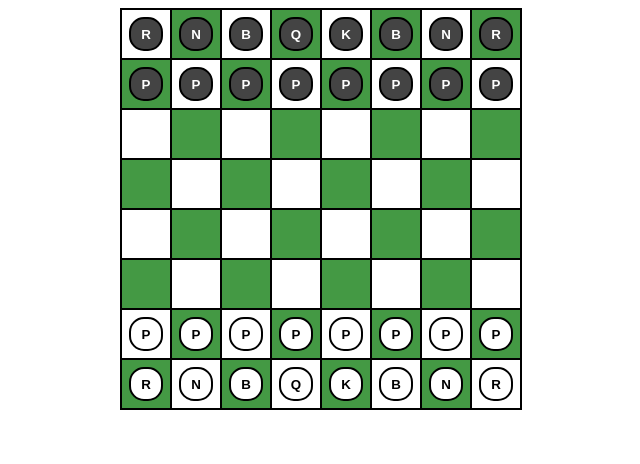
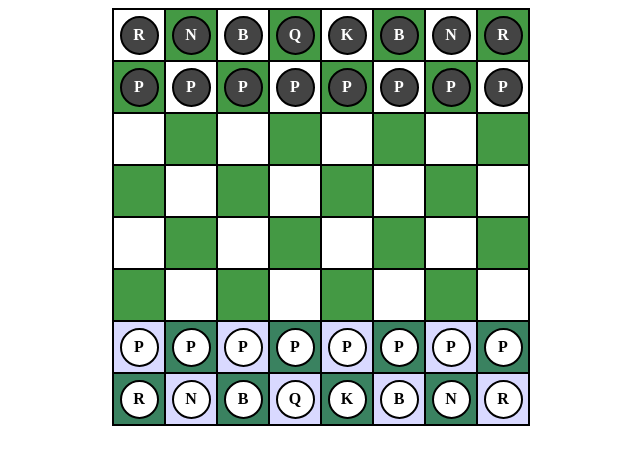
Before and after one commit to NeilLXia/chess-game, a React app: page / in a window 1280 px wide. Shown: the top 464 px of the page, without its empty margins (319-959 px from the left). Built offline with nearby package versions, Linux system fonts and the light colour scheme.

Commit message:
pieces move and attack

```diff
--- a/client/src/components/chessboard.tsx
+++ b/client/src/components/chessboard.tsx
@@ -1,19 +1,19 @@
 import * as React from "react";
+import { useContext } from "react";
 
-import ChessPiece from "./chesspiece";
+import { UserContext, BoardContext } from "../contexts/userContext";
+import ChessPiece from "./chesstile";
+import determineSquareState from "../lib/determineSquareState";
 
-interface ChessboardProps {
-  boardState: Array<{ color: string; type: string }>;
-  setBoardState: Function;
-}
+const Chessboard = () => {
+  const [boardState, setBoardState] = useContext(BoardContext);
 
-const Chessboard = ({ boardState, setBoardState }: ChessboardProps) => {
   const squareLocations = Array.from(Array(64).keys()).map((index) => {
     const x = index % 8;
     const y = Math.floor(index / 8);
     const color = (x + y) % 2 ? "black" : "white";
-    const piece = boardState[index];
-    return { color, x, y, piece };
+    const state = determineSquareState({ boardState, color, x, y });
+    return { color, x, y, state };
   });
 
   return (
--- a/client/src/components/chesspiece.tsx
+++ /dev/null
@@ -1,35 +0,0 @@
-import * as React from "react";
-
-interface ChessPieceProps {
-  square: {
-    color: string;
-    x: number;
-    y: number;
-    piece: { color: string; type: string };
-  };
-}
-
-const ChessPiece = ({ square }: ChessPieceProps) => {
-  const pieceStyles = `board-piece ${
-    square.piece.color === "white"
-      ? "white-piece"
-      : square.piece.color === "black"
-      ? "black-piece"
-      : ""
-  }`;
-
-  const selectPiece = () => {};
-
-  return (
-    <button
-      className={`board-square ${square.color}-square`}
-      onClick={selectPiece}
-    >
-      <div className={pieceStyles}>
-        <div className="piece-icon">{square.piece.type}</div>
-      </div>
-    </button>
-  );
-};
-
-export default ChessPiece;
--- /dev/null
+++ b/client/src/components/chesstile.tsx
@@ -0,0 +1,83 @@
+import * as React from "react";
+import { useContext } from "react";
+
+import { UserContext, BoardContext } from "../contexts/userContext";
+import overlayColors from "../lib/overlayColors";
+
+interface ChessTileProps {
+  square: {
+    color: string;
+    x: number;
+    y: number;
+    state: string;
+  };
+}
+
+interface userStateProps {
+  turn: string;
+  selected: number;
+  state: string;
+}
+
+const ChessTile = ({ square }: ChessTileProps) => {
+  const [boardState, setBoardState] = useContext(BoardContext);
+  const [userState, setUserState] = useContext(UserContext);
+
+  const { color, x, y, state } = square;
+  const piece = boardState[x + 8 * y];
+
+  const pieceStyles = `board-piece ${
+    piece.color === "white"
+      ? "white-piece"
+      : piece.color === "black"
+      ? "black-piece"
+      : ""
+  }`;
+
+  const overlayStyle = overlayColors(state);
+
+  const selectSquare = () => {
+    if (userState.state === "none" && state === "selectPiece") {
+      setUserState((prevState: userStateProps) => ({
+        turn: prevState.turn,
+        selected: x + 8 * y,
+        state: "move",
+      }));
+    }
+    if (userState.state === "move" && state === "unselect") {
+      setUserState((prevState: userStateProps) => ({
+        turn: prevState.turn,
+        selected: -1,
+        state: "none",
+      }));
+    }
+    if (
+      userState.state === "move" &&
+      (state === "movePiece" || state === "takePiece")
+    ) {
+      setBoardState((prevState: Array<{ color: string; type: string }>) => {
+        prevState[x + 8 * y] = prevState[userState.selected];
+        prevState[userState.selected] = { color: "", type: "" };
+        return prevState;
+      });
+      setUserState((prevState: userStateProps) => ({
+        turn: prevState.turn === "white" ? "black" : "white",
+        selected: -1,
+        state: "none",
+      }));
+    }
+  };
+
+  return (
+    <div className="board-square" onClick={selectSquare}>
+      <div className={overlayStyle} />
+      <div className={`${color}-square`}>
+        <div className={pieceStyles}>
+          <div className="piece-icon">{piece.type}</div>
+        </div>
+      </div>
+    </div>
+  );
+};
+
+export default ChessTile;
--- /dev/null
+++ b/client/src/contexts/userContext.ts
@@ -0,0 +1,4 @@
+import { createContext } from "react";
+
+export const UserContext = createContext([]);
+export const BoardContext = createContext([]);
--- a/client/src/css/app.css
+++ b/client/src/css/app.css
@@ -6,14 +6,15 @@
 .chessboard {
   margin: auto;
   display: grid;
-  grid-template-rows: repeat(8, 50px);
-  grid-template-columns: repeat(8, 50px);
+  grid-template-rows: repeat(8, 52px);
+  grid-template-columns: repeat(8, 52px);
   border: 1px solid #000;
+  box-sizing: border-box;
 }
 
 .board-square {
-  height: 50px;
-  width: 50px;
+  box-sizing: border-box;
+  flex-grow: 1;
   border: 1px solid #000;
   border-radius: 0px;
 }
@@ -23,21 +24,31 @@
 }
 
 .white-square {
+  display: flex;
+  height: 50px;
+  width: 50px;
   background-color: #fff;
+  justify-content: center;
+  align-items: center;
 }
 
 .black-square {
+  display: flex;
+  height: 50px;
+  width: 50px;
   background-color: #494;
+  justify-content: center;
+  align-items: center;
 }
 
 .board-piece {
   display: none;
   margin: auto;
   position: relative;
-  width: 30px;
-  height: 30px;
+  width: 35px;
+  height: 35px;
   border: 2px solid #000;
-  border-radius: 15px;
+  border-radius: 20px;
   justify-content: center;
   align-items: center;
 }
@@ -58,3 +69,19 @@
   text-align: center;
   font-weight: bold;
 }
+
+.overlay {
+  position: absolute;
+  height: 50px;
+  width: 50px;
+}
+
+.overlay-blue {
+  background-color: rgba(0, 0, 255, 0.15);
+}
+.overlay-red {
+  background-color: rgba(255, 0, 0, 0.15);
+}
+.overlay-grey {
+  background-color: rgba(0, 0, 0, 0.25);
+}
--- a/client/src/index.tsx
+++ b/client/src/index.tsx
@@ -4,16 +4,25 @@ import * as ReactDOM from "react-dom/client";
 
 import "./css/app.css";
 
+import { UserContext, BoardContext } from "./contexts/userContext";
 import initialBoardState from "./lib/initialBoardState";
 import Chessboard from "./components/chessboard";
 
 const App = () => {
   const [boardState, setBoardState] = useState(initialBoardState);
-  const [userState, setUserState] = useState("");
+  const [userState, setUserState] = useState({
+    turn: "white",
+    selected: -1,
+    state: "none",
+  });
 
   return (
     <div id="app">
-      <Chessboard boardState={boardState} setBoardState={setBoardState} />
+      <BoardContext.Provider value={[boardState, setBoardState]}>
+        <UserContext.Provider value={[userState, setUserState]}>
+          <Chessboard />
+        </UserContext.Provider>
+      </BoardContext.Provider>
     </div>
   );
 };
--- /dev/null
+++ b/client/src/lib/checkCollision.ts
@@ -0,0 +1,40 @@
+interface checkCollisionProps {
+  boardState: Array<{ color: string; type: string }>;
+  selectedIndex: number;
+  x: number;
+  y: number;
+  isTakeAction: boolean;
+}
+
+const checkCollision = ({
+  boardState,
+  selectedIndex,
+  x,
+  y,
+  isTakeAction,
+}: checkCollisionProps) => {
+  let selectedX = selectedIndex % 8;
+  let selectedY = Math.floor(selectedIndex / 8);
+  const directionX =
+    x - selectedX ? (x - selectedX) / Math.abs(x - selectedX) : 0;
+  const directionY =
+    y - selectedY ? (y - selectedY) / Math.abs(y - selectedY) : 0;
+  selectedX += directionX;
+  selectedY += directionY;
+
+  while (selectedX !== x || selectedY !== y) {
+    if (boardState[selectedX + 8 * selectedY].type !== "") {
+      return false;
+    }
+    selectedX += directionX;
+    selectedY += directionY;
+  }
+
+  if (!isTakeAction && boardState[x + 8 * y].type !== "") {
+    return false;
+  }
+
+  return true;
+};
+
+export default checkCollision;
--- /dev/null
+++ b/client/src/lib/determineSquareState.ts
@@ -0,0 +1,53 @@
+import { useContext } from "react";
+
+import { UserContext, BoardContext } from "../contexts/userContext";
+
+import inMoveRange from "./inMoveRange";
+
+interface determineSquareStateProps {
+  boardState: Array<{ color: string; type: string }>;
+  color: string;
+  x: number;
+  y: number;
+}
+
+const determineSquareState = (props: determineSquareStateProps) => {
+  const [boardState, setBoardState] = useContext(BoardContext);
+  const [userState, setUserState] = useContext(UserContext);
+  const { color, x, y } = props;
+  const piece = boardState[x + 8 * y];
+  const selectedIndex = userState.selected;
+  const selectedPiece = boardState[selectedIndex];
+
+  if (
+    userState.state === "none" &&
+    piece.type !== "" &&
+    userState.turn === piece.color
+  ) {
+    return "selectPiece";
+  }
+
+  if (userState.state === "move" && x + 8 * y === userState.selected) {
+    return "unselect";
+  }
+
+  if (
+    userState.state === "move" &&
+    piece.type === "" &&
+    inMoveRange({ boardState, selectedIndex, x, y, isTakeAction: false })
+  ) {
+    return "movePiece";
+  }
+  if (
+    userState.state === "move" &&
+    piece.type !== "" &&
+    piece.color !== selectedPiece.color &&
+    inMoveRange({ boardState, selectedIndex, x, y, isTakeAction: true })
+  ) {
+    return "takePiece";
+  }
+
+  return "";
+};
+
+export default determineSquareState;
--- /dev/null
+++ b/client/src/lib/inMoveRange.ts
@@ -0,0 +1,95 @@
+import checkCollision from "./checkCollision";
+
+interface inMoveRangeProps {
+  boardState: Array<{ color: string; type: string }>;
+  selectedIndex: number;
+  x: number;
+  y: number;
+  isTakeAction: boolean;
+}
+
+const inMoveRange = ({
+  boardState,
+  selectedIndex,
+  x,
+  y,
+  isTakeAction,
+}: inMoveRangeProps) => {
+  const selectedX = selectedIndex % 8;
+  const selectedY = Math.floor(selectedIndex / 8);
+  const selectedPiece = boardState[selectedIndex];
+
+  if (selectedPiece.type === "P") {
+    if (x === selectedX) {
+      if (selectedPiece.color === "white") {
+        if (selectedY === 6 && y === 4) {
+          return true;
+        }
+        return selectedY - y === 1;
+      }
+      if (selectedY === 1 && y === 3) {
+        return true;
+      }
+      return selectedY - y === -1;
+    }
+    if (isTakeAction) {
+      if (
+        selectedPiece.color === "white" &&
+        selectedY - y === 1 &&
+        Math.abs(selectedX - x) === 1
+      ) {
+        return true;
+      }
+      if (
+        selectedPiece.color === "black" &&
+        selectedY - y === -1 &&
+        Math.abs(selectedX - x) === 1
+      ) {
+        return true;
+      }
+    }
+  }
+
+  if (selectedPiece.type === "N") {
+    if (Math.abs(selectedY - y) === 1 && Math.abs(selectedX - x) === 2) {
+      return true;
+    }
+    if (Math.abs(selectedY - y) === 2 && Math.abs(selectedX - x) === 1) {
+      return true;
+    }
+  }
+
+  if (selectedPiece.type === "K") {
+    if (Math.abs(selectedY - y) <= 1 && Math.abs(selectedX - x) <= 1) {
+      return true;
+    }
+  }
+
+  if (selectedPiece.type === "B" || selectedPiece.type === "Q") {
+    if (Math.abs(selectedY - y) === Math.abs(selectedX - x)) {
+      return checkCollision({
+        boardState,
+        selectedIndex,
+        x,
+        y,
+        isTakeAction,
+      });
+    }
+  }
+
+  if (selectedPiece.type === "R" || selectedPiece.type === "Q") {
+    if (Math.abs(selectedY - y) === 0 || Math.abs(selectedX - x) === 0) {
+      return checkCollision({
+        boardState,
+        selectedIndex,
+        x,
+        y,
+        isTakeAction,
+      });
+    }
+  }
+
+  return false;
+};
+
+export default inMoveRange;
--- /dev/null
+++ b/client/src/lib/overlayColors.ts
@@ -0,0 +1,15 @@
+const overlayColors = (state: string) => {
+  if (state === "selectPiece") {
+    return "overlay overlay-blue";
+  } else if (state === "unselect") {
+    return "overlay overlay-grey";
+  } else if (state === "takePiece") {
+    return "overlay overlay-red";
+  } else if (state === "movePiece") {
+    return "overlay overlay-blue";
+  } else {
+    return "overlay";
+  }
+};
+
+export default overlayColors;
```
Also changed, not shown: 2 other files (tests, documents, lock files or other folders).
